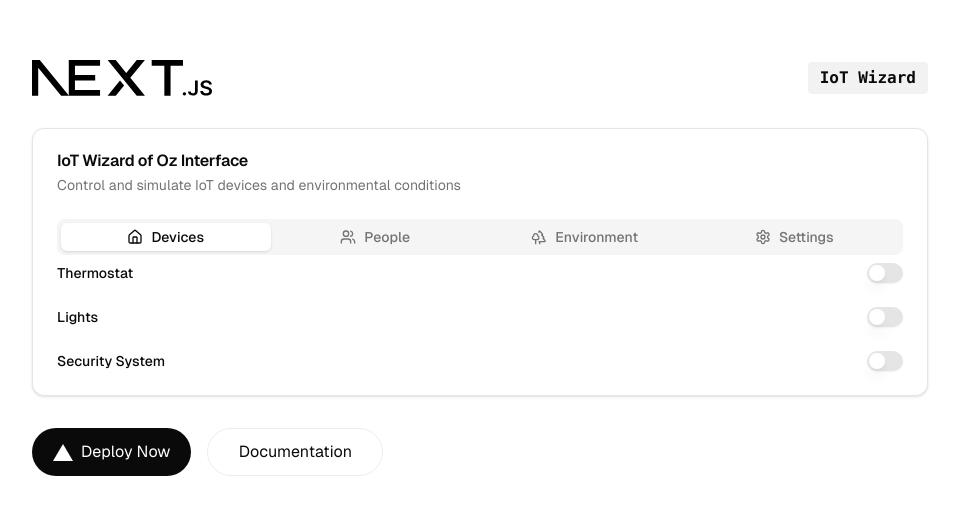
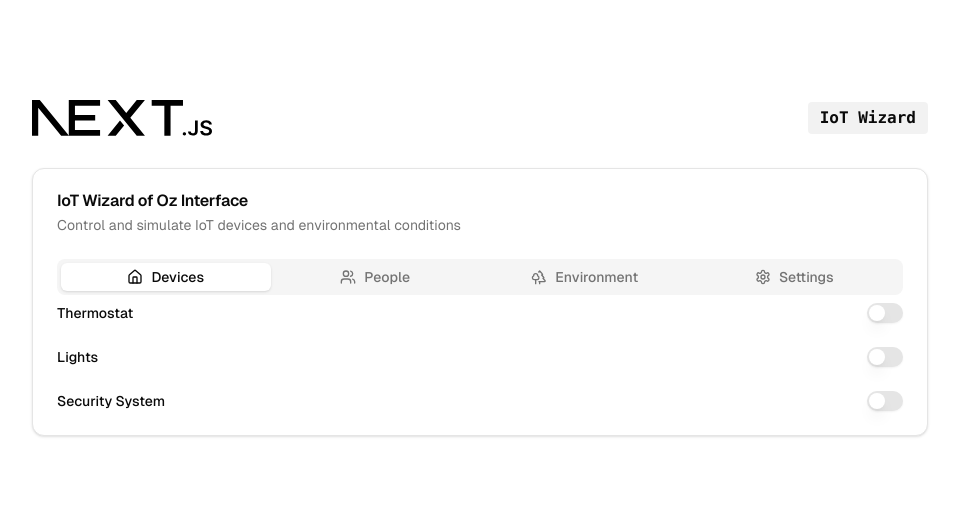
Before and after one commit to AmirrezaAsadi/nextjs-iot-wizard, a Next.js app: page / in a window 1280 px wide. Shown: the part 132-646 px from the top of the page, without its empty margins (160-1119 px from the left). Built offline with nearby package versions, Linux system fonts and the light colour scheme.

Commit message:
Remove deployment and documentation links from the main page

```diff
--- a/app/page.tsx
+++ b/app/page.tsx
@@ -22,31 +22,7 @@ export default function Home() {
 
         <IoTInterface />
 
-        <div className="flex gap-4 items-center flex-col sm:flex-row">
-          <a
-            className="rounded-full border border-solid border-transparent transition-colors flex items-center justify-center bg-foreground text-background gap-2 hover:bg-[#383838] dark:hover:bg-[#ccc] text-sm sm:text-base h-10 sm:h-12 px-4 sm:px-5"
-            href="https://vercel.com/new"
-            target="_blank"
-            rel="noopener noreferrer"
-          >
-            <Image
-              className="dark:invert"
-              src="/vercel.svg"
-              alt="Vercel logomark"
-              width={20}
-              height={20}
-            />
-            Deploy Now
-          </a>
-          <a
-            className="rounded-full border border-solid border-black/[.08] dark:border-white/[.145] transition-colors flex items-center justify-center hover:bg-[#f2f2f2] dark:hover:bg-[#1a1a1a] hover:border-transparent text-sm sm:text-base h-10 sm:h-12 px-4 sm:px-5 sm:min-w-44"
-            href="https://nextjs.org/docs"
-            target="_blank"
-            rel="noopener noreferrer"
-          >
-            Documentation
-          </a>
-        </div>
+
       </main>
 
 
```
